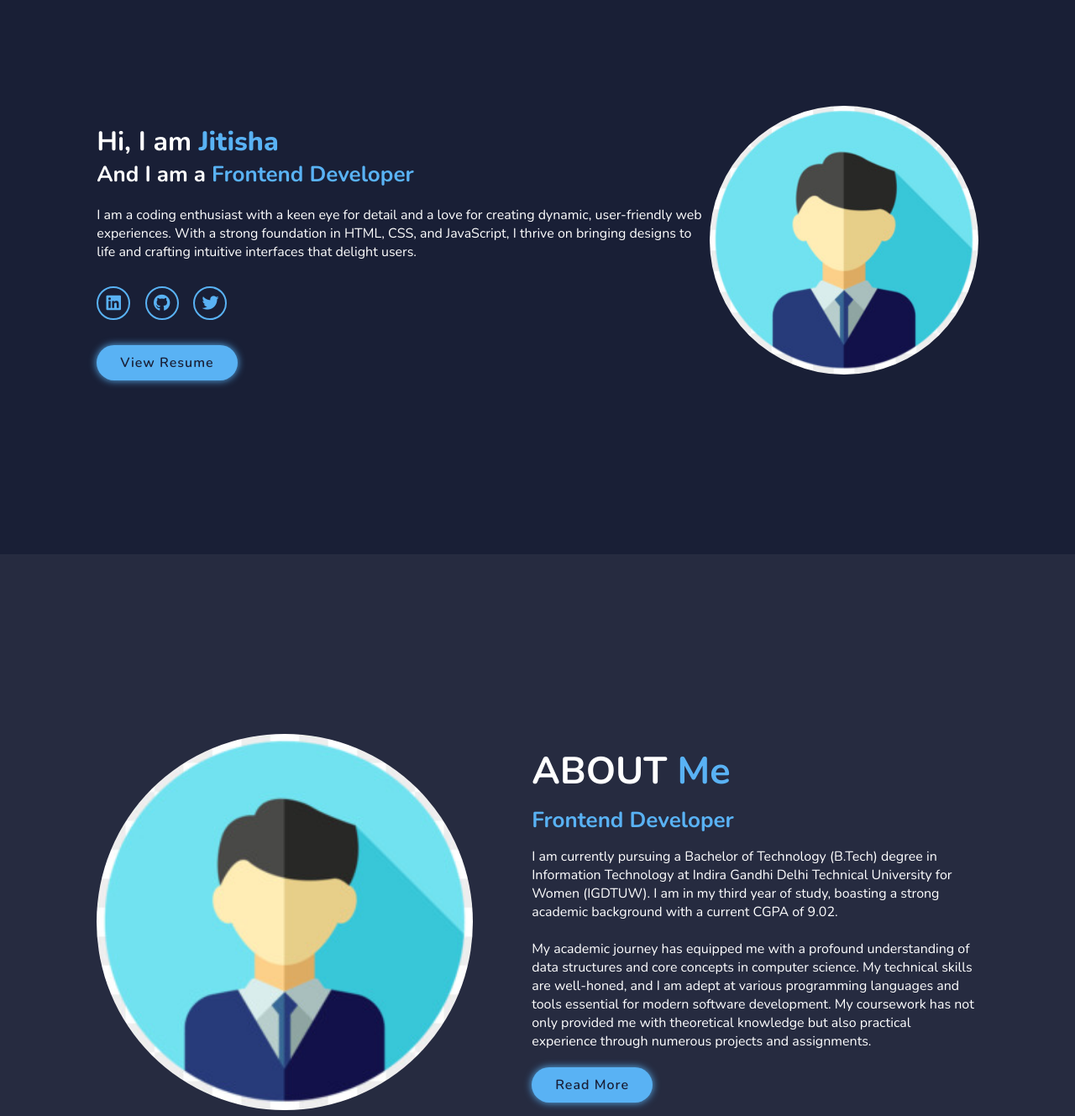
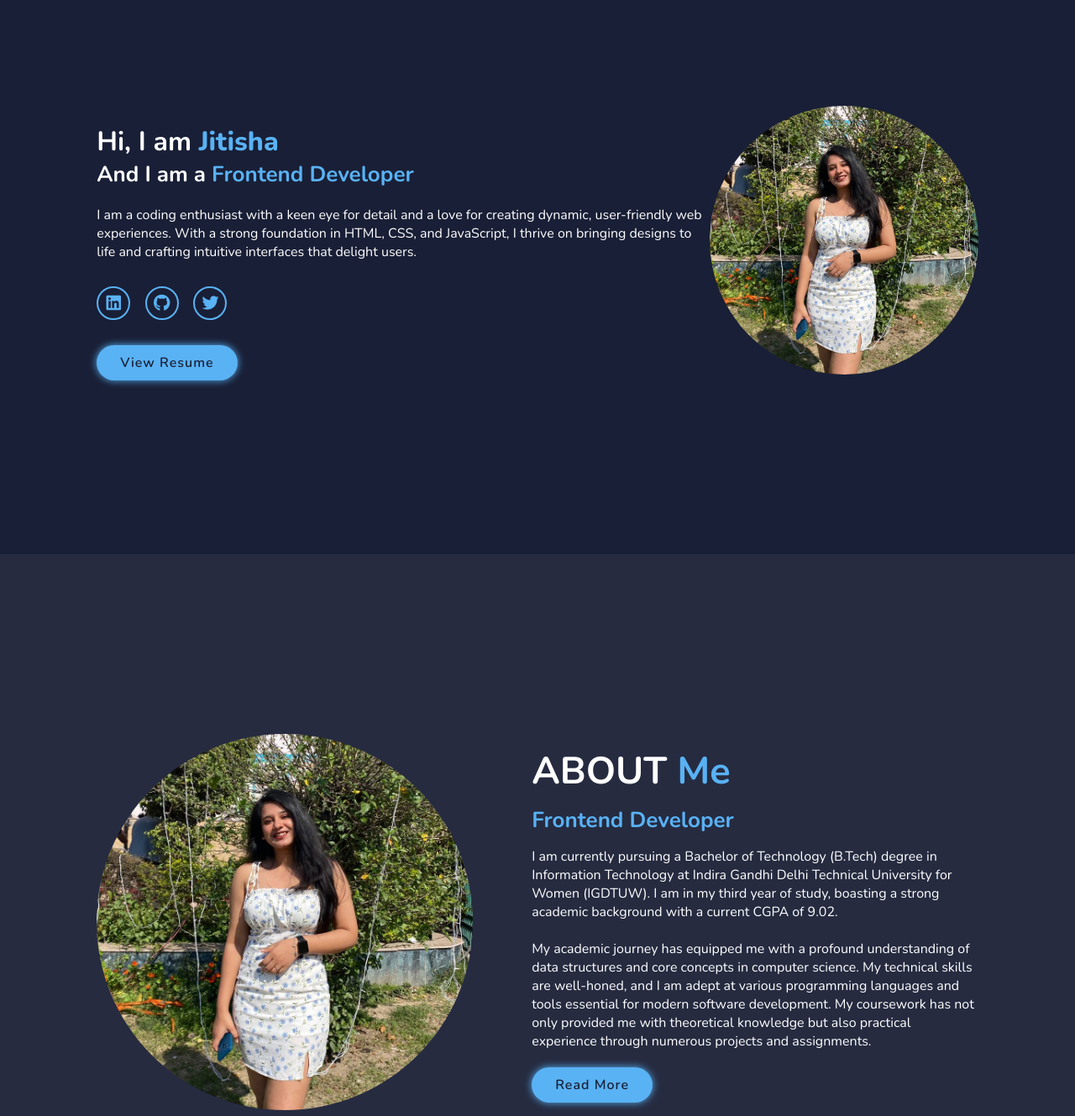
Before and after one commit to jitisha26/My-Portfolio, a plain HTML site: page index.html in a window 1280 px wide. Shown: the part 140-1469 px from the top of the page at 84% size. Drawn offline with nearby package versions, Linux system fonts and the light colour scheme.

Commit message:
pic updated

```diff
--- a/index.html
+++ b/index.html
@@ -42,14 +42,14 @@
             <a href="https://drive.google.com/file/d/1Ed5qgR24c28tgVAjTJlc0ocFR8mdCEsI/view?usp=sharing" class="btn">View Resume</a>
         </div>
         <div class="profile-pic">
-            <img src="images/profile.jpg" alt="profile pic" />
+            <img src="images/mypic2.jpg" alt="profile pic" />
         </div>
     </section>
 
     <!-- ABOUT SECTION -->
     <section class="about" id="about">
         <div class="about-img">
-            <img src="images/profile.jpg" alt="picture" />
+            <img src="images/mypic2.jpg" alt="picture" />
         </div>
 
         <div class="about-content">
```
Also changed, not shown: images/mypic.jpg (added), images/mypic1.jpg (added), images/mypic2.jpg (added).
